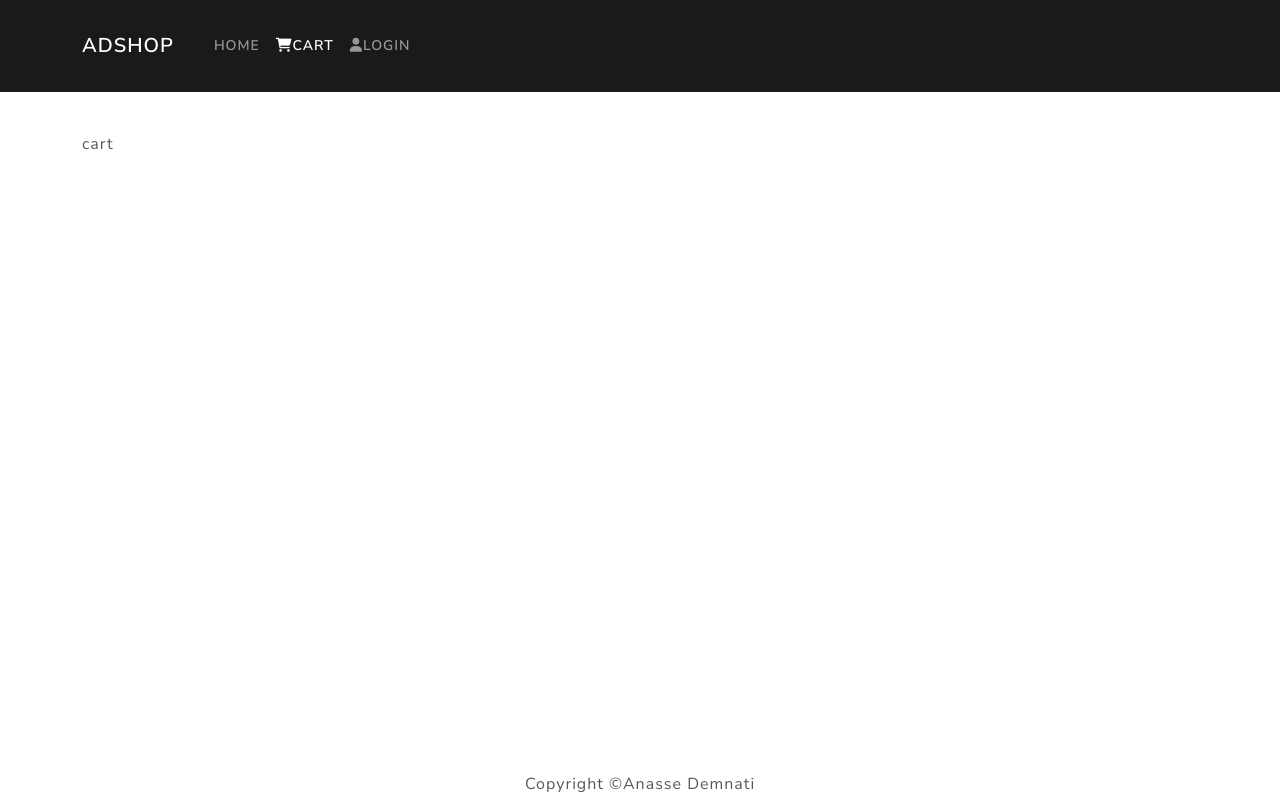
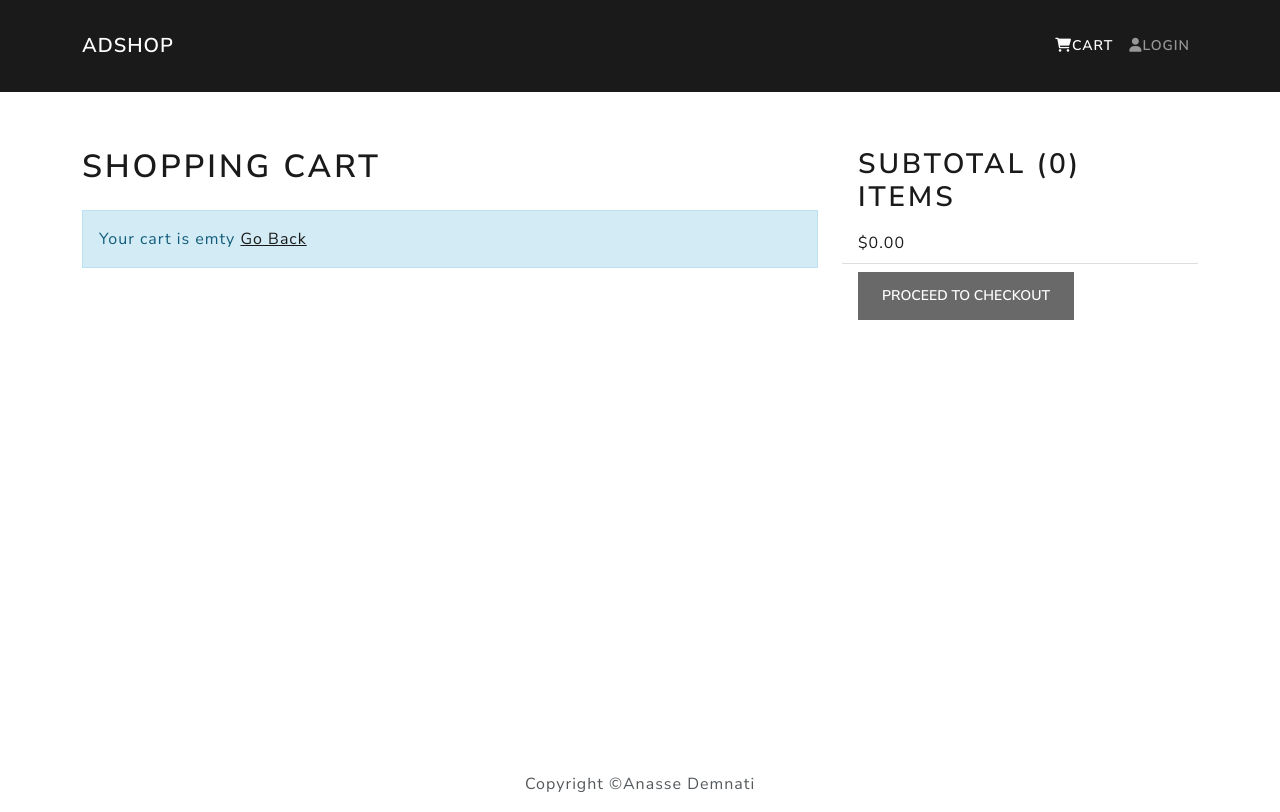
Before and after one commit to Anassedemnati/Ecom-frontEnd, a React (Create React App) app: page /cart in a window 1280 px wide. Built offline with nearby package versions, Linux system fonts and the light colour scheme.

Commit message:
Cart Screen

```diff
--- a/src/actions/cartActions.js
+++ b/src/actions/cartActions.js
@@ -1,6 +1,6 @@
 import axios from "axios";
 
-import {CART_ADD_ITEM,CART_REMOVE_ITEM} from '../constants/cartConstants'
+import {CART_ADD_ITEM} from '../constants/cartConstants'
 
 
 
--- a/src/components/Header.js
+++ b/src/components/Header.js
@@ -11,16 +11,21 @@
       <Navbar.Brand >ADSHOP</Navbar.Brand>
       </LinkContainer>
 
-    <Nav className="me-auto">
+    {/* <Nav className="me-auto">
     <LinkContainer to='/'>
       <Nav.Link >Home</Nav.Link>
       </LinkContainer>
-      <LinkContainer to='/cart'>
+      </Nav> */}
+
+
+    <Nav className='ml-auto'>
+    <LinkContainer to='/cart'>
       <Nav.Link ><i className="fas fa-shopping-cart"></i>Cart</Nav.Link>
       </LinkContainer>
       <LinkContainer to='/login'>
       <Nav.Link  ><i className="fas fa-user"></i>Login</Nav.Link>
       </LinkContainer>
+
     </Nav>
     </Container>
   </Navbar>
--- a/src/index.css
+++ b/src/index.css
@@ -4,6 +4,14 @@
 h3 {
   padding: 1rem;
 }
+h1 {
+  font-size: 1.8rem;
+  padding: 1rem 0;
+}
+h2 {
+  font-size: 1.4rem;
+  padding: 0.5rem 0;
+}
 .rating span {
   margin: 0.1rem;
 }
--- a/src/screens/CartScreen.js
+++ b/src/screens/CartScreen.js
@@ -1,6 +1,6 @@
 import React,{useEffect} from 'react'
 import {useDispatch,useSelector} from 'react-redux'
-import {Row,Col,ListGroup,Image,Form,Button,Cart} from 'react-bootstrap'
+import {Row,Col,ListGroup,Image,Form,Button,Card} from 'react-bootstrap'
 import Message from '../components/Message'
 import {Link, useNavigate ,useParams,useLocation} from 'react-router-dom'
 import { addToCart } from "../actions/cartActions";
@@ -8,7 +8,7 @@
 function CartScreen() {
     const {id}=useParams();
     let location = useLocation();
-
+    const navigate = useNavigate()
 
 
 
@@ -29,10 +29,81 @@
         }
     },[dispatch,id,qty])
 
+    const removeFromeCart =(id)=>{
+        console.log('remove!')
+
+
+    }
+    const checkoutHandler= ()=>{
+        console.log('cheCkout')
+        //redirect to shipping after auth
+        navigate(`/login?redirect=shipping`)
+    }
+
     return (
-        <div>
-           cart
-        </div>
+        <Row>
+           <Col md={8}>
+               <h1>Shopping Cart</h1>
+               {cartItems.length ===0 ? <Message>Your cart is emty <Link to='/'>Go Back</Link></Message>
+               :(
+               <ListGroup variant='flush'>
+                   {cartItems.map(item=>(
+                       <ListGroup.Item key={item.product}>
+                            <Row>
+                                <Col md={2}>
+                                    <Image src={item.image} alt={item.name} fluid rounded  />
+                                </Col>
+                                <Col md={3}>
+                                    <Link to={`/product/${item.product}`}>{item.name}</Link>
+                                 </Col>
+                                 <Col md={2}>
+                                    $ {item.price}
+                                 </Col>
+                                 <Col md={2}>
+                                 <Form.Control as='select' value={item.qty} onChange={(e)=>dispatch(addToCart(item.product,Number(e.target.value)))}>
+                                        {[...Array(item.countInStock).keys()].map(x => (
+                                         <option key={x+1} value={x+1}>
+                                          {x+1}
+                                         </option>
+                                         ))}
+                                    </Form.Control>
+                                 </Col>
+                                 <Col md={2}>
+                                     <Button type='button' variant='light' onClick={()=>removeFromeCart(item.product)}>
+                                         <i className='fas fa-trash'></i>
+                                     </Button>
+                                 </Col>
+
+                            </Row>
+                       </ListGroup.Item>
+                   ))}
+               </ListGroup>
+               )}
+
+           </Col>
+           <Col md={4}>
+
+                   <ListGroup variant='flush'>
+                       <ListGroup.Item>
+                       <h2> Subtotal ({cartItems.reduce((acc,itme) => acc + itme.qty , 0)})
+                            items
+                        </h2>
+                        ${cartItems.reduce((acc, item) => acc + item.qty* item.price,0).toFixed(2)}
+                       </ListGroup.Item>
+                       <ListGroup.Item>
+                           <Button type='button' className='btn-block' disabled={cartItems.length===0} onClick={checkoutHandler}>
+                               Proceed To Checkout
+                           </Button>
+                       </ListGroup.Item>
+
+
+                   </ListGroup>
+
+
+
+           </Col>
+
+       </Row>
     )
 }
 
```
